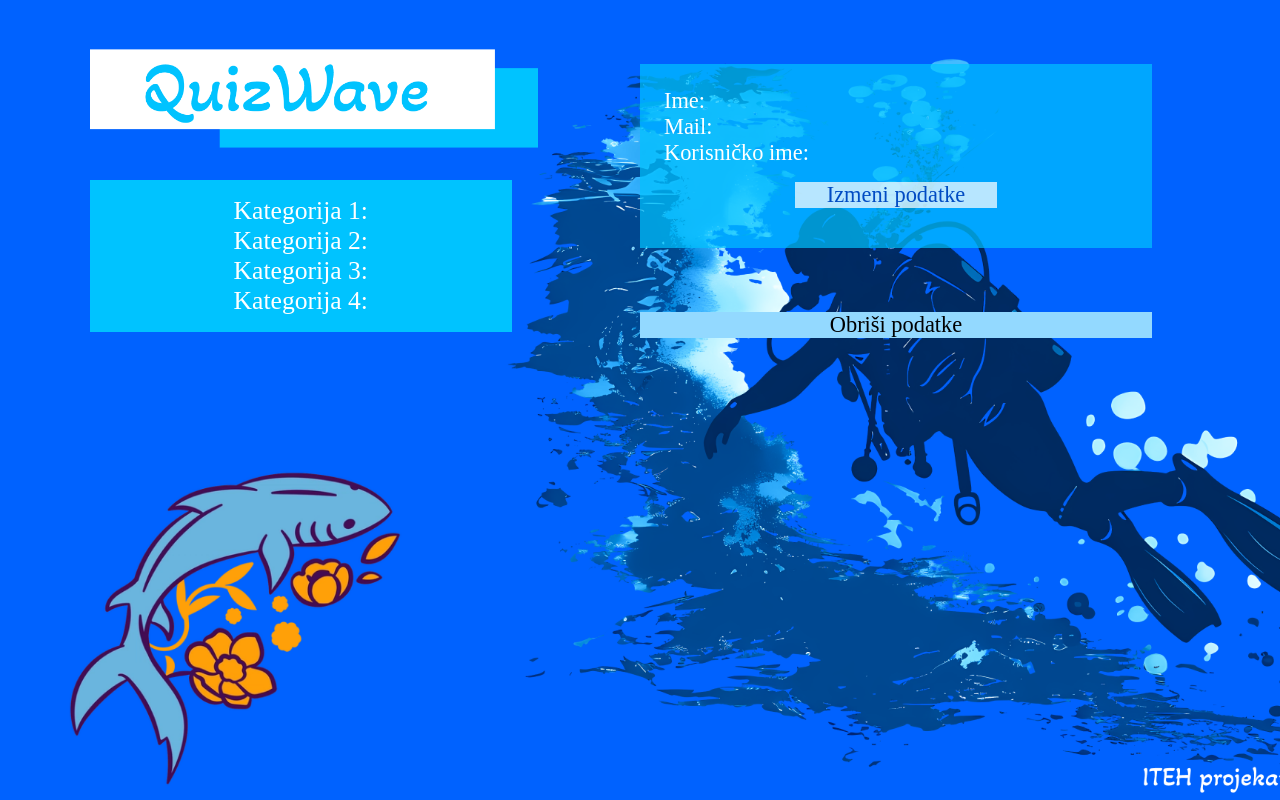
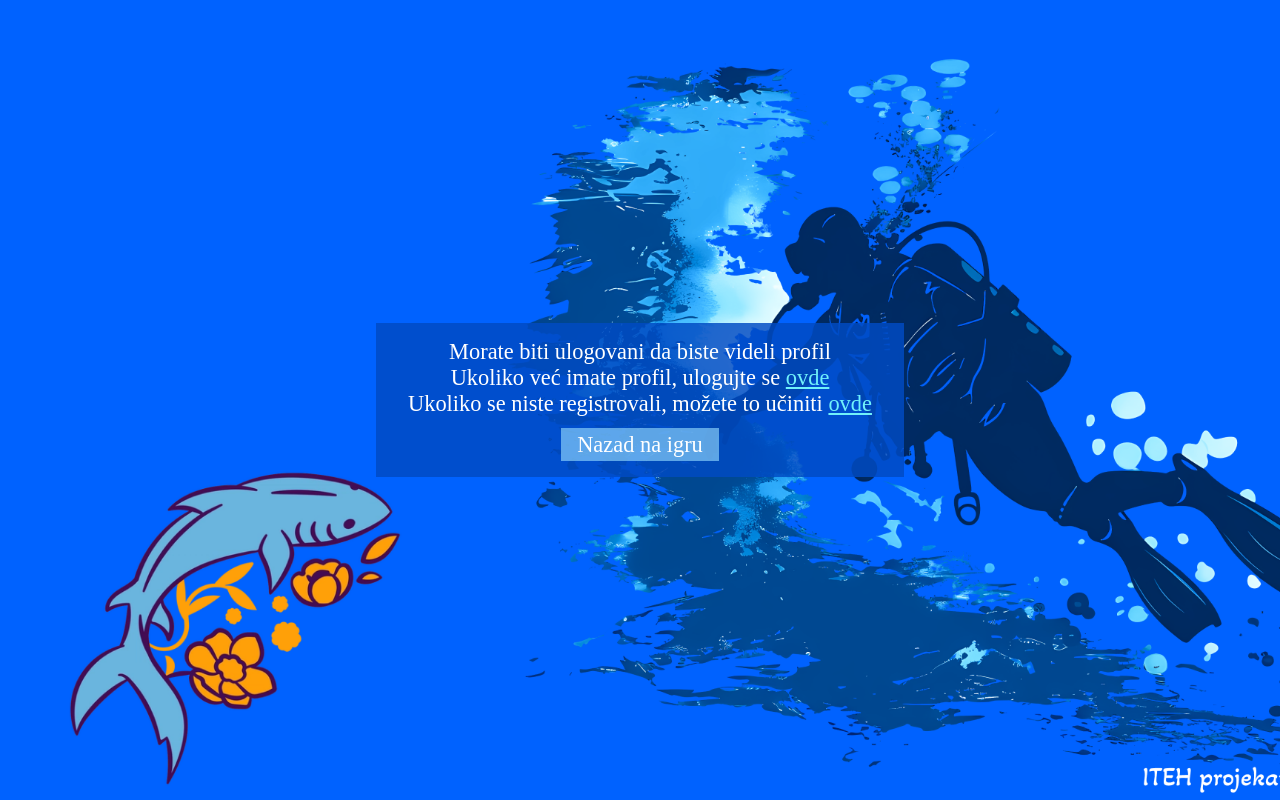
Before and after one commit to elab-development/internet-tehnologije-2024-projekat-vebapponlinekviz_2021_0346, a React (Create React App) app in the folder frontend/: page /profile in a window 1280 px wide. Built offline with nearby package versions, Linux system fonts and the light colour scheme; a web font is replaced by a local one.

Commit message:
Dodat prikaz podataka na profile stranici. Dodata i forma za promenu podataka, ali nije uradjena njena funkcionalnost.

```diff
--- a/frontend/src/Home.js
+++ b/frontend/src/Home.js
@@ -1,11 +1,14 @@
-import React from "react";
+import React, { useContext } from "react";
 import logo from "./media/Logo.png";
 import shark from "./media/Shark.png";
 import "./styles/Home.css";
 import { useNavigate } from "react-router-dom";
+import { LoginContext } from "./context/LoginContext";
 
 const Home = () => {
   const navigate = useNavigate();
+
+  const {player} = useContext(LoginContext);
 
   const handleNavigate = ()=> {
     navigate("/profile");
@@ -23,7 +26,7 @@ const Home = () => {
       </div>
       <div className="right-wrapper">
         <div className="profile" onClick={handleNavigate}>
-          <p>Korisnicko_ime</p>
+          <p>{player ? player.username : "Gost"}</p>
           <img src={shark} alt="shark" />
         </div>
         <div className="category-button-wrapper">
--- a/frontend/src/Profile.js
+++ b/frontend/src/Profile.js
@@ -1,18 +1,74 @@
-import React from "react";
+import React, { useContext, useState, useRef } from "react";
 import logo from "./media/Logo.png";
 import "./styles/Profile.css";
-import { useNavigate } from "react-router-dom";
+import { Link, useNavigate } from "react-router-dom";
+import { LoginContext } from "./context/LoginContext";
+import axios from "axios";
 
 const Profile = () => {
+  const api = axios.create({
+    baseURL: "http://localhost:2812/api/",
+  });
+  const { player } = useContext(LoginContext);
+
+  const [name, setName] = useState(player?.name || "");
+  const [mail, setMail] = useState(player?.mail || "");
+  const [username, setUsername] = useState(player?.username || "");
+  const [password, setPassword] = useState("");
+  const [confirmPassword, setConfirmPassword] = useState("");
+
+  const updateForm = useRef();
+
+  const isEmailValid = /^[^\s@]+@[^\s@]+\.[^\s@]+$/.test(mail);
+  const isPasswordValid = password.length >= 8;
+  const doPasswordsMatch = password === confirmPassword;
+
+  const isFormValid = isEmailValid && isPasswordValid && doPasswordsMatch;
   const navigate = useNavigate();
 
-  const handleNavigate = ()=> {
+  const handleNavigate = () => {
     navigate("/home");
+  };
+
+  const handleDataChange = () => {
+    updateForm.current.style.display = "flex";
   }
+
+  const handleDispose = ()=> {
+    updateForm.current.style.display = "none";
+  }
+
+  const handleSubmit = async (e) => {
+    e.preventDefault();
+
+    let newUser = {
+      name,
+      mail,
+      username,
+      password,
+    };
+    try {
+      await createUser(newUser);
+      handleNavigate();
+    } catch (error) {
+      if (error.response && error.response.status === 400) {
+        alert(error.response.data.message);
+      } else {
+        alert("Greška prilikom kreiranja korisnika.");
+      }
+    }
+  };
+
+  const createUser = async (userData) => {
+    return await api.post("users", userData);
+  };
+
   return (
     <div className="profile-wrapper">
+      {player ? (
+        <>
           <div className="profile-wrapper-left">
-        <img src={logo} alt="logo" onClick={handleNavigate}/>
+            <img src={logo} alt="logo" onClick={handleNavigate} />
             <div className="profile-points">
               <p>Kategorija 1: {}</p>
               <p>Kategorija 2: {}</p>
@@ -22,12 +78,90 @@ const Profile = () => {
           </div>
           <div className="profile-wrapper-right">
             <div className="profile-user-data">
-            <p>Ime: {}</p>
-            <p>Mail: {}</p>
-            <p>Korisničko ime: {}</p>
-            <button>Izmeni podatke</button>
+              <p>
+                Ime: <span>{player.name}</span>
+              </p>
+              <p>
+                Mail: <span>{player.mail}</span>
+              </p>
+              <p>
+                Korisničko ime: <span>{player.username}</span>
+              </p>
+              <button onClick={handleDataChange}>Izmeni podatke</button>
             </div>
             <button id="DELETE-DATA">Obriši podatke</button>
+          </div>
+        </>
+      ) : (
+        <div className="guest-prompt">
+          <p>Morate biti ulogovani da biste videli profil</p>
+          <p>
+            Ukoliko već imate profil, ulogujte se <Link to="/login">ovde</Link>
+          </p>
+          <p>
+            Ukoliko se niste registrovali, možete to učiniti{" "}
+            <Link to="/register">ovde</Link>
+          </p>
+          <button onClick={handleNavigate}>Nazad na igru</button>
+        </div>
+      )}
+      <div className="register-wrapper update-form-wrapper" ref={updateForm} onClick={handleDispose}>
+        <form onSubmit={handleSubmit} onClick={(e) => e.stopPropagation()}>
+          <label htmlFor="ime">Ime:</label>
+          <input
+            type="text"
+            name="ime"
+            value={name}
+            onChange={(e) => {
+              setName(e.target.value);
+            }}
+          />
+          <label htmlFor="mail">Mail:</label>
+          <input
+            type="text"
+            name="mail"
+            value={mail}
+            onChange={(e) => {
+              setMail(e.target.value);
+            }}
+          />
+          {!isEmailValid && mail.length > 0 && (
+            <p className="message">Unesite ispravan email.</p>
+          )}
+          <label htmlFor="korisnicko-ime">Korisničko ime:</label>
+          <input
+            type="text"
+            name="korisnicko-ime"
+            value={username}
+            onChange={(e) => {
+              setUsername(e.target.value);
+            }}
+          />
+          <label htmlFor="lozinka">Stara lozinka:</label>
+          <input
+            type="password"
+            name="lozinka"
+            value={password}
+            onChange={(e) => {
+              setPassword(e.target.value);
+            }}
+          />
+          {password.length > 0 && password.length < 8 && (
+            <p className="message">Lozinka mora da ima bar 8 karaktera.</p>
+          )}
+          <label htmlFor="ponovljena-lozinka">Nova lozinka:</label>
+          <input
+            type="password"
+            name="ponovljena-lozinka"
+            onChange={(e) => setConfirmPassword(e.target.value)}
+          />
+          {confirmPassword.length > 0 && !doPasswordsMatch && (
+            <p className="message">Lozinke se ne poklapaju.</p>
+          )}
+          <button type="submit" disabled={!isFormValid}>
+            PROMENI PODATKE
+          </button>
+        </form>
       </div>
     </div>
   );
--- a/frontend/src/styles/Profile.css
+++ b/frontend/src/styles/Profile.css
@@ -52,9 +52,13 @@
   padding: 1.5rem;
 }
 
+.profile-user-data span {
+  color: #00296b;
+}
+
 .profile-wrapper-right .profile-user-data button {
   background-color: #ffffffb7;
-  color: #004bc3;
+  color: #00296b;
   text-align: center;
   margin: 1rem auto;
   display: block;
@@ -70,7 +74,7 @@
 
 .profile-wrapper #DELETE-DATA {
   background-color: #93d9ff;
-  color: #000;
+  color: #00296b;
   font-size:1.4rem;
   margin: 10% 20% 0 0;
   display: block;
@@ -79,3 +83,40 @@
 .profile-wrapper #DELETE-DATA:hover {
   box-shadow: 0 0 20px 6px #ffffff;
 }
+
+.profile-wrapper .guest-prompt {
+  align-self:center;
+  justify-items: center;
+  margin:0 auto;
+  background-color: #004bc3d4;
+  padding:1rem 2rem;
+  font-size:1.4rem;
+  color: #fff;
+}
+
+.profile-wrapper .guest-prompt button {
+  background-color: #93d9ffa2;
+  font-size:1.4rem;
+  color: #fff;
+  margin-top: 0.7rem;
+  padding: 0.2rem 1rem;
+  transition: box-shadow 0.3s ease-in-out;
+}
+
+.profile-wrapper .guest-prompt button:hover {
+  box-shadow: 0 0 20px 6px #70f1fa;
+}
+
+.profile-wrapper .guest-prompt a {
+  color: #70f1fa;
+}
+
+.profile-wrapper .update-form-wrapper {
+  z-index: 1000;
+  width: 100vw;
+  height: 100vh;
+  position: absolute;
+  background-color: #00296b90;
+  background-image: none;
+  display: none;
+}
```
Lines whose indentation alone changed are shown as unchanged.
